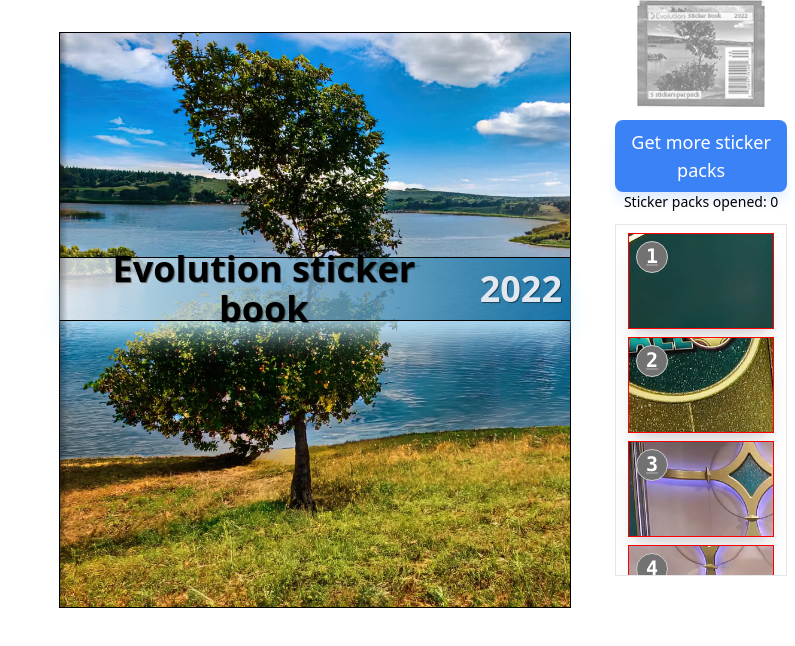
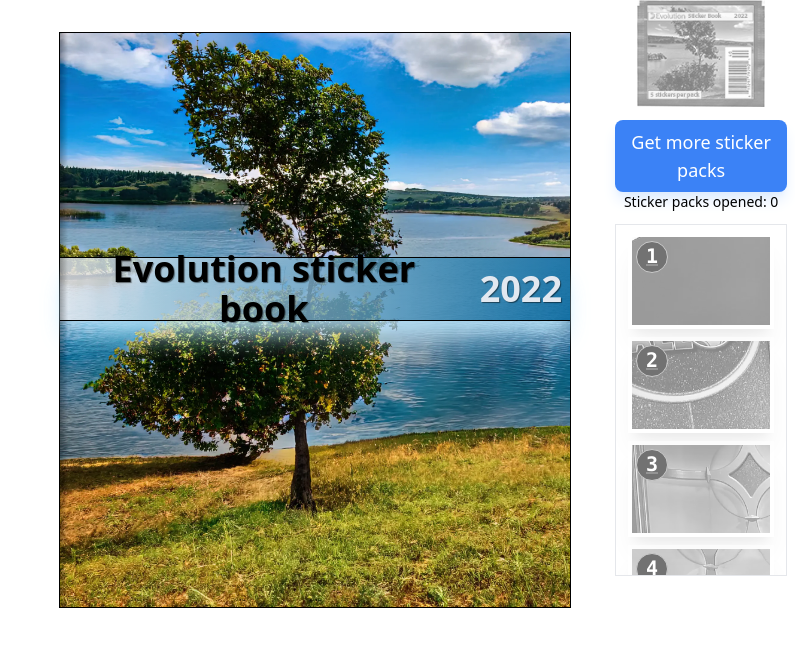
Before and after one commit to avilde/av-evo-sticker-book, a React (Create React App) app: page / in a window 1280 px wide. Shown: the top 646 px of the page, without its empty margins (485-1280 px from the left). Built offline with nearby package versions, Linux system fonts and the light colour scheme.

Commit message:
Drag & drag feature for stickers part 1

```diff
--- a/src/components/page/page/Page.tsx
+++ b/src/components/page/page/Page.tsx
@@ -2,7 +2,7 @@ import cn from 'classnames'
 import React from 'react'
 import { imagePathMapping } from '../../../assets/images'
 import { gameThemeMapping } from '../../../consts'
-import { Page } from '../../../state/types'
+import { Page, SetDragTarget } from '../../../state/types'
 import { PageStickerComponent } from '../../sticker/page/PageSticker'
 
 import './Page.css'
@@ -12,7 +12,8 @@ export interface PageComponentProps extends Page {
 	currentPage: number
 	setCurrentPage: (index: number) => void
 	zIndex: number
-	applySticker: (pageIndex: number, nr: number) => void
+	selectedStickerNr: number
+	setDragTarget: SetDragTarget
 }
 
 export const PageComponent: React.FC<PageComponentProps> = ({
@@ -23,7 +24,8 @@ export const PageComponent: React.FC<PageComponentProps> = ({
 	currentPage,
 	setCurrentPage,
 	stickers,
-	applySticker,
+	selectedStickerNr,
+	setDragTarget,
 }) => {
 	const theme = gameThemeMapping[gameType]
 	const isOdd = index % 2 === 0
@@ -82,11 +84,8 @@ export const PageComponent: React.FC<PageComponentProps> = ({
 						{...sticker}
 						className="sticker"
 						isVisible={isPreviewEnabled}
-						applySticker={applySticker.bind(
-							this,
-							index - 1,
-							sticker.nr
-						)}
+						selectedStickerNr={selectedStickerNr}
+						setDragTarget={setDragTarget}
 					/>
 				))}
 			</div>
--- a/src/components/sticker/dynamic/DynamicSticker.css
+++ b/src/components/sticker/dynamic/DynamicSticker.css
@@ -10,7 +10,6 @@
 }
 
 .dynamicSticker > .side.front {
-	border: 1px solid red;
 	background-size: 350% 600%;
 	background-origin: border-box;
 	background-repeat: no-repeat;
--- a/src/components/sticker/page/PageSticker.tsx
+++ b/src/components/sticker/page/PageSticker.tsx
@@ -1,13 +1,13 @@
 import cn from 'classnames'
-import React from 'react'
 import { logoPathMapping } from '../../../assets/images'
 import stickerPlaceholderPath from '../../../assets/stickerPlaceholder.png'
-import { PageSticker } from '../../../state/types'
+import { PageSticker, SetDragTarget } from '../../../state/types'
 
 import './PageSticker.css'
 
 export interface PageStickerProps extends PageSticker {
-	applySticker: () => void
+	setDragTarget: SetDragTarget
+	selectedStickerNr: number
 	isVisible: boolean
 	className?: string
 }
@@ -19,7 +19,8 @@ export const PageStickerComponent: React.FC<PageStickerProps> = ({
 	nr,
 	isLogo,
 	gameType,
-	applySticker,
+	setDragTarget,
+	selectedStickerNr,
 	isVisible,
 	className,
 }) => {
@@ -27,9 +28,13 @@ export const PageStickerComponent: React.FC<PageStickerProps> = ({
 	const stickerClasses = cn(
 		'pageSticker',
 		isUsed ? 'shadow-sm shadow-black' : null,
-		!isUsed && isVisible ? 'cursor-pointer pointer-events-auto' : null,
+		!isUsed && isVisible ? 'pointer-events-auto' : null,
 		borderSizes,
-		isLogo ? 'logoBorder' : 'border-white',
+		isLogo
+			? selectedStickerNr === nr
+				? 'border-sky-500'
+				: 'logoBorder'
+			: 'border-white',
 		className
 	)
 
@@ -56,11 +61,19 @@ export const PageStickerComponent: React.FC<PageStickerProps> = ({
 		'sm:text-xs md:text-baseline lg:text-lg xl:text-2xl'
 	)
 
+	const handleDrag = (isOnTarget: boolean) => {
+		if (!isUsed && isVisible) {
+			setDragTarget(nr, isOnTarget)
+		}
+	}
+
 	return (
 		<div
 			className={stickerClasses}
 			style={stickerStyle}
-			onClick={() => !isUsed && isVisible && applySticker()}
+			onDragEnter={() => handleDrag(true)}
+			onDragLeave={() => handleDrag(false)}
+			onDragOver={(event) => event.preventDefault()}
 		>
 			{!isUsed ? (
 				<div className={stickerNumberClassNames}>{nr}</div>
--- a/src/components/stickerBook/StickerBook.tsx
+++ b/src/components/stickerBook/StickerBook.tsx
@@ -15,8 +15,13 @@ export interface StickerBookProps {
 
 export const StickerBook: React.FC<StickerBookProps> = observer(
 	({ stickerBookState, className }) => {
-		const { pages, applySticker, currentPage, setCurrentPage } =
-			stickerBookState
+		const {
+			pages,
+			setDragTarget,
+			currentPage,
+			setCurrentPage,
+			selectedStickerNr,
+		} = stickerBookState
 
 		const margins = 'm-2 md:m-3 xl:m-8'
 
@@ -44,7 +49,8 @@ export const StickerBook: React.FC<StickerBookProps> = observer(
 								currentPage={currentPage}
 								setCurrentPage={setCurrentPage}
 								stickers={page.stickers}
-								applySticker={applySticker}
+								selectedStickerNr={selectedStickerNr}
+								setDragTarget={setDragTarget}
 							/>
 						)
 					})}
--- a/src/components/stickerList/StickerList.css
+++ b/src/components/stickerList/StickerList.css
@@ -25,4 +25,6 @@
 }
 
 .stickerList > .stickers > .sticker.disabled > .stickerListSticker {
+	opacity: 0.5;
+	filter: grayscale(1);
 }
--- a/src/components/stickerList/StickerList.tsx
+++ b/src/components/stickerList/StickerList.tsx
@@ -17,14 +17,17 @@ export const StickerList: React.FC<StickerListProps> = observer(
 	({ stickerBookState, className }) => {
 		const {
 			stickerCountMap,
-			findSticker,
+			availableStickers,
 			getNewStickerPack,
 			stickerPacksAcquired,
 			stickerPacksOpened,
-			setCurrentSticker,
+			setSelectedStickerNr,
 			stickerPacks,
 			setCurrentStickerPack,
+			applySticker,
 		} = stickerBookState
+
+		// TODO: find out my sticker list re-renders on drag sticker
 
 		return (
 			<div
@@ -87,14 +90,13 @@ export const StickerList: React.FC<StickerListProps> = observer(
 						'flex flex-col overflow-y-auto overflow-x-hidden border px-3 py-1'
 					)}
 				>
-					{Object.keys(stickerCountMap).map((nr) => {
-						const sticker = findSticker(+nr)
-						const count = stickerCountMap[+nr]
+					{availableStickers.map((sticker) => {
+						const count = stickerCountMap[sticker.nr]
 						const theme = gameThemeMapping[sticker.gameType]
 
 						return (
 							<div
-								key={nr}
+								key={`${sticker.nr}-${sticker.gameType}-${sticker.left}-${sticker.top}`}
 								className={cn(
 									'sticker',
 									className,
@@ -104,7 +106,11 @@ export const StickerList: React.FC<StickerListProps> = observer(
 										: 'cursor-pointer',
 									{ disabled: count === 0 }
 								)}
-								onClick={() => setCurrentSticker(sticker)}
+								draggable
+								onDragStart={() =>
+									setSelectedStickerNr(sticker.nr)
+								}
+								onDragEnd={() => applySticker()}
 							>
 								{sticker.type === StickerType.Logo ? (
 									<LogoStickerComponent
@@ -120,6 +126,7 @@ export const StickerList: React.FC<StickerListProps> = observer(
 
 								{count > 0 ? (
 									<div
+										key={`${sticker.nr}-${sticker.gameType}-${sticker.left}-${sticker.top}-${count}`}
 										className={cn(
 											'stickerCount',
 											'absolute bottom-2 right-2 lg:bottom-4 lg:right-4 w-4 h-4',
@@ -132,6 +139,7 @@ export const StickerList: React.FC<StickerListProps> = observer(
 								) : null}
 
 								<div
+									key={`${sticker.nr}-${sticker.gameType}-${sticker.left}-${sticker.top}`}
 									className={cn(
 										'stickerNumber',
 										'absolute left-2 top-2 w-6 h-6 lg:w-8 lg:h-8',
@@ -145,7 +153,7 @@ export const StickerList: React.FC<StickerListProps> = observer(
 										theme.borderColor
 									)}
 								>
-									{nr}
+									{sticker.nr}
 								</div>
 							</div>
 						)
--- a/src/state/StickerBookState.ts
+++ b/src/state/StickerBookState.ts
@@ -1,11 +1,12 @@
 import { action, makeAutoObservable, observable } from 'mobx'
 import { RandomWithSeed } from '../utils/randomWithSeed'
 import { TimeoutMap } from '../utils/TimeoutMap'
-import { Page, Pages, Sticker, StickerPack, Stickers } from './types'
+import { Pages, SetDragTarget, Sticker, StickerPack, Stickers } from './types'
 
 export class StickerBookState {
 	public stickerCountMap: Record<number, number> = {}
-	public currentSticker: Sticker | null = null
+	public selectedStickerNr = -1
+	public dragTarget: { pageIndex: number; nr: number } | null = null
 
 	public currentPage = -1
 
@@ -20,11 +21,14 @@ export class StickerBookState {
 		makeAutoObservable(
 			this,
 			{
-				pages: observable.shallow,
-				setCurrentSticker: action.bound,
+				pages: observable.deep,
+				dragTarget: observable.ref,
 				setCurrentStickerPack: action.bound,
 				setCurrentPage: action.bound,
 				updateStickerCount: action.bound,
+				setSelectedStickerNr: action.bound,
+				setDragTarget: action.bound,
+				applySticker: action.bound,
 			},
 			{ autoBind: true }
 		)
@@ -34,6 +38,10 @@ export class StickerBookState {
 		this.availableStickers.forEach((s) => {
 			this.stickerCountMap[s.nr] = 0
 		})
+	}
+
+	public get availableStickers(): Stickers {
+		return this.pages.flatMap((p) => p.stickers)
 	}
 
 	public findSticker(nr: number): Sticker {
@@ -48,35 +56,40 @@ export class StickerBookState {
 		})
 	}
 
-	public applySticker(pageIndex: number, nr: number): void {
-		if (this.stickerCountMap[nr] === 0) {
+	public setDragTarget: SetDragTarget = (nr, isOnTarget) => {
+		const pageIndex = this.findPageIndexByStickerNr(nr)
+		console.log('setDragTarget', { nr, pageIndex, isOnTarget })
+		this.dragTarget =
+			isOnTarget || pageIndex === -1 ? { pageIndex, nr } : null
+	}
+
+	public applySticker(): void {
+		console.log('applySticker', this.selectedStickerNr, this.dragTarget)
+		if (!this.dragTarget) return
+
+		const { pageIndex, nr } = this.dragTarget
+		if (this.selectedStickerNr !== nr || this.stickerCountMap[nr] === 0) {
 			return
 		}
 
-		const page: Page = JSON.parse(JSON.stringify(this.pages[pageIndex]))
+		const stickerIdx = this.pages[pageIndex].stickers.findIndex(
+			(s) => s.nr === nr
+		)
 
-		const stickerIdx = page.stickers.findIndex((s) => s.nr === nr)
-		const sticker = this.findSticker(nr)
-
-		page.stickers[stickerIdx] = {
-			...sticker,
-			isUsed: true,
-		}
-
-		this.pages[pageIndex] = page
-
+		this.pages[pageIndex].stickers[stickerIdx].isUsed = true
 		this.decreaseStickerCount(nr)
+		this.setSelectedStickerNr(-1)
 	}
 
-	public setCurrentSticker(sticker: Sticker | null): void {
-		this.currentSticker = sticker
+	public setSelectedStickerNr(nr: number): void {
+		this.selectedStickerNr = nr
 	}
 
 	public setCurrentPage(pageNr: number): void {
 		this.currentPage = pageNr
 	}
 
-	public setCurrentStickerPack(stickerPack: StickerPack | null) {
+	public setCurrentStickerPack(stickerPack: StickerPack | null): void {
 		this.currentStickerPack = stickerPack
 	}
 
@@ -119,15 +132,15 @@ export class StickerBookState {
 		this.stickerPacksOpened++
 	}
 
-	private increaseStickerCount(nr: number): void {
+	private findPageIndexByStickerNr(nr: number) {
+		return this.pages.findIndex((p) => p.stickers.find((s) => (s.nr = nr)))
+	}
+
+	private increaseStickerCount(nr: number) {
 		this.stickerCountMap[nr]++
 	}
 
-	private decreaseStickerCount(nr: number): void {
+	private decreaseStickerCount(nr: number) {
 		this.stickerCountMap[nr]--
 	}
-
-	private get availableStickers(): Stickers {
-		return this.pages.flatMap((p) => p.stickers)
-	}
 }
--- a/src/state/types.ts
+++ b/src/state/types.ts
@@ -41,3 +41,5 @@ export interface GameTheme {
 	textDecorationColor: string
 	logoFrameColor: string
 }
+
+export type SetDragTarget = (nr: number, isOnTarget: boolean) => void
```
Also changed, not shown: 2 other files (tests, documents, lock files or other folders).
